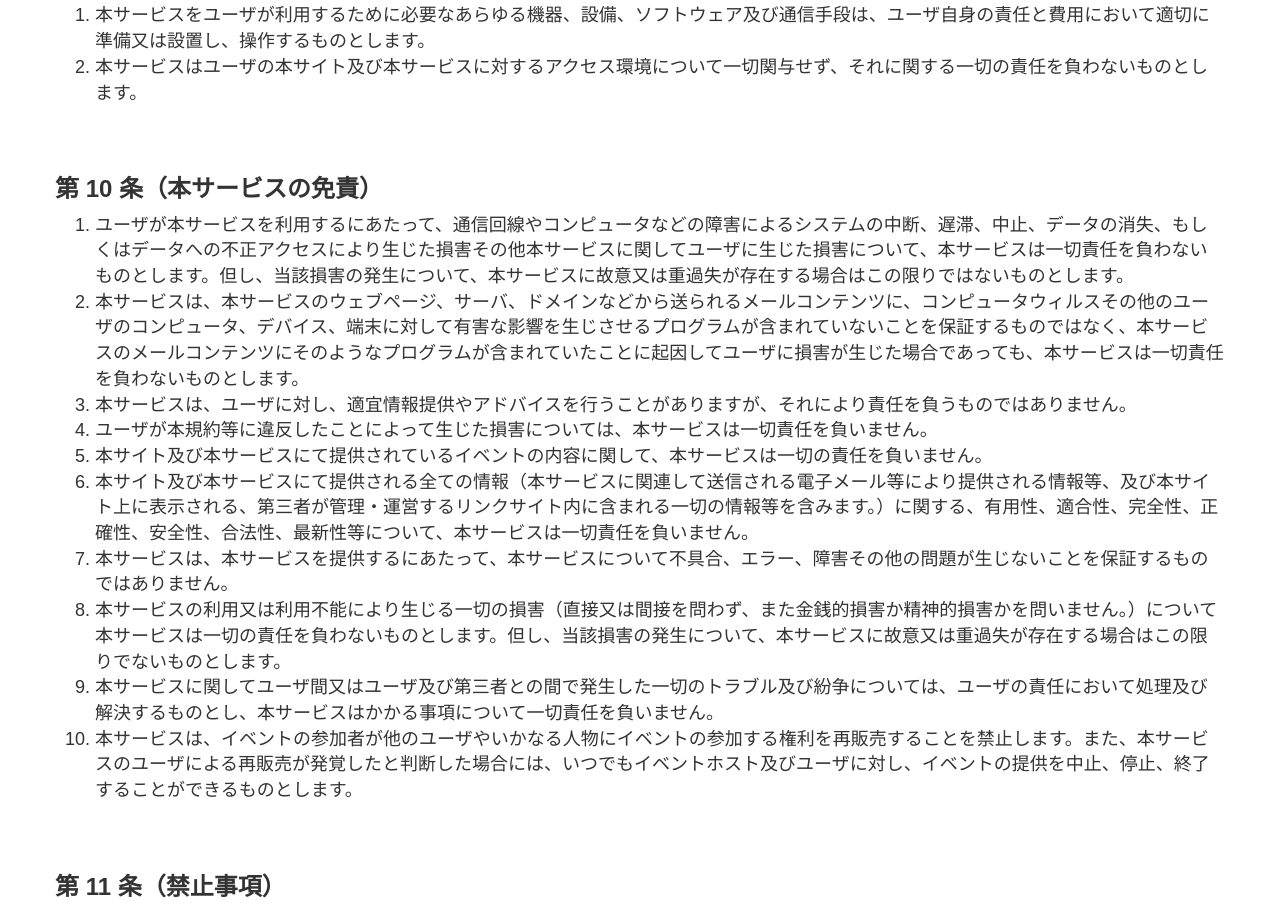
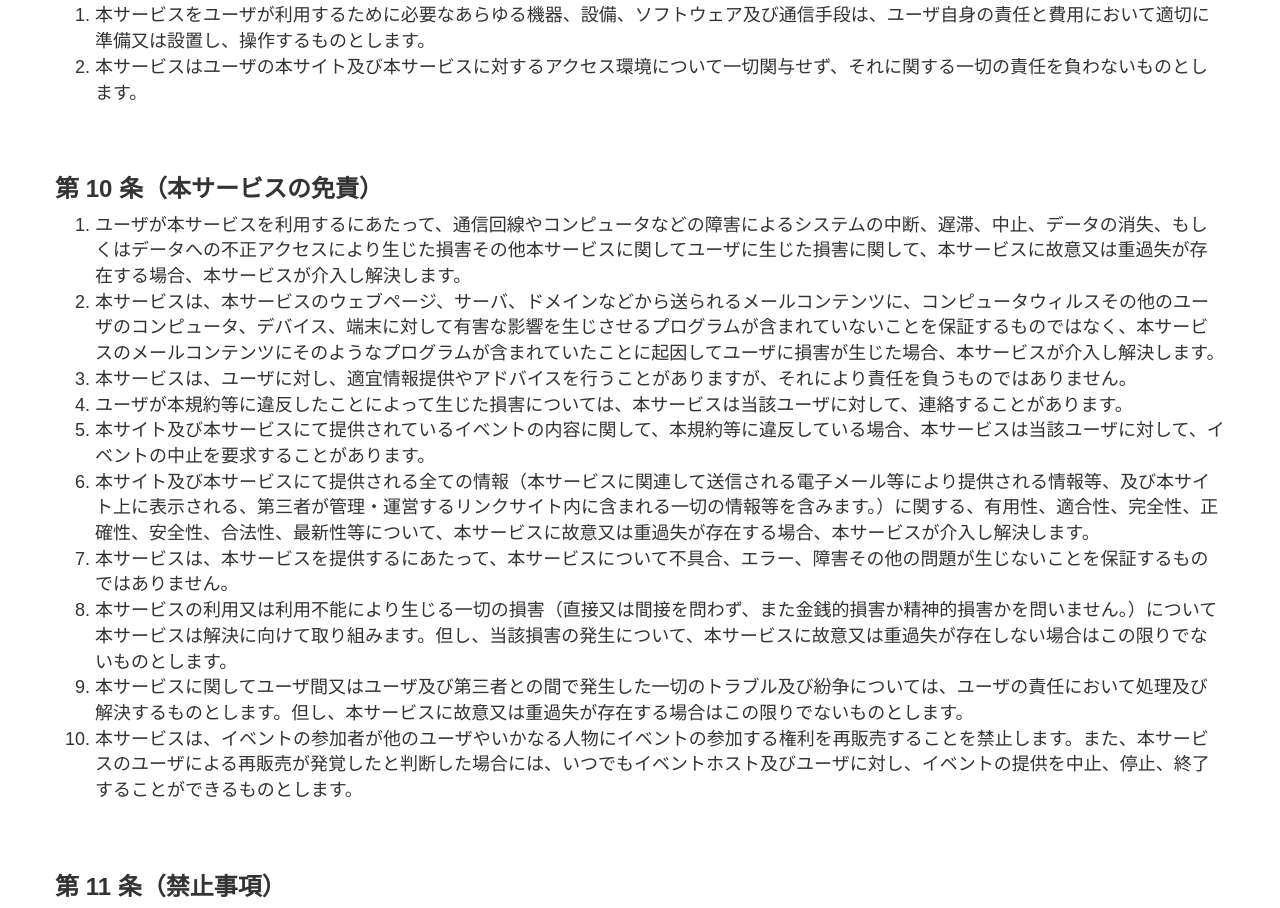
Before and after one commit to Taiji-tech/git_eventorg, a Rails app: page /term in a window 1280 px wide. Shown: the part 2108-3016 px from the top of the page. Run offline with Rails 7, Linux system fonts and the light colour scheme; style sheets or scripts are compiled from the project's sources; some libraries are stand-ins or nearby versions.

Commit message:
update term

```diff
--- a/app/views/static_page/term.html.erb
+++ b/app/views/static_page/term.html.erb
@@ -58,15 +58,15 @@
   <div class="term">
     <h3>第 10 条（本サービスの免責）</h3>
     <ol>
-      <li>ユーザが本サービスを利用するにあたって、通信回線やコンピュータなどの障害によるシステムの中断、遅滞、中止、データの消失、もしくはデータへの不正アクセスにより生じた損害その他本サービスに関してユーザに生じた損害について、本サービスは一切責任を負わないものとします。但し、当該損害の発生について、本サービスに故意又は重過失が存在する場合はこの限りではないものとします。</li>
-      <li>本サービスは、本サービスのウェブページ、サーバ、ドメインなどから送られるメールコンテンツに、コンピュータウィルスその他のユーザのコンピュータ、デバイス、端末に対して有害な影響を生じさせるプログラムが含まれていないことを保証するものではなく、本サービスのメールコンテンツにそのようなプログラムが含まれていたことに起因してユーザに損害が生じた場合であっても、本サービスは一切責任を負わないものとします。</li>
+      <li>ユーザが本サービスを利用するにあたって、通信回線やコンピュータなどの障害によるシステムの中断、遅滞、中止、データの消失、もしくはデータへの不正アクセスにより生じた損害その他本サービスに関してユーザに生じた損害に関して、本サービスに故意又は重過失が存在する場合、本サービスが介入し解決します。</li>
+      <li>本サービスは、本サービスのウェブページ、サーバ、ドメインなどから送られるメールコンテンツに、コンピュータウィルスその他のユーザのコンピュータ、デバイス、端末に対して有害な影響を生じさせるプログラムが含まれていないことを保証するものではなく、本サービスのメールコンテンツにそのようなプログラムが含まれていたことに起因してユーザに損害が生じた場合、本サービスが介入し解決します。</li>
       <li>本サービスは、ユーザに対し、適宜情報提供やアドバイスを行うことがありますが、それにより責任を負うものではありません。</li>
-      <li>ユーザが本規約等に違反したことによって生じた損害については、本サービスは一切責任を負いません。</li>
-      <li>本サイト及び本サービスにて提供されているイベントの内容に関して、本サービスは一切の責任を負いません。</li>
-      <li>本サイト及び本サービスにて提供される全ての情報（本サービスに関連して送信される電子メール等により提供される情報等、及び本サイト上に表示される、第三者が管理・運営するリンクサイト内に含まれる一切の情報等を含みます。）に関する、有用性、適合性、完全性、正確性、安全性、合法性、最新性等について、本サービスは一切責任を負いません。</li>
+      <li>ユーザが本規約等に違反したことによって生じた損害については、本サービスは当該ユーザに対して、連絡することがあります。</li>
+      <li>本サイト及び本サービスにて提供されているイベントの内容に関して、本規約等に違反している場合、本サービスは当該ユーザに対して、イベントの中止を要求することがあります。</li>
+      <li>本サイト及び本サービスにて提供される全ての情報（本サービスに関連して送信される電子メール等により提供される情報等、及び本サイト上に表示される、第三者が管理・運営するリンクサイト内に含まれる一切の情報等を含みます。）に関する、有用性、適合性、完全性、正確性、安全性、合法性、最新性等について、本サービスに故意又は重過失が存在する場合、本サービスが介入し解決します。</li>
       <li>本サービスは、本サービスを提供するにあたって、本サービスについて不具合、エラー、障害その他の問題が生じないことを保証するものではありません。</li>
-      <li>本サービスの利用又は利用不能により生じる一切の損害（直接又は間接を問わず、また金銭的損害か精神的損害かを問いません。）について本サービスは一切の責任を負わないものとします。但し、当該損害の発生について、本サービスに故意又は重過失が存在する場合はこの限りでないものとします。</li>
-      <li>本サービスに関してユーザ間又はユーザ及び第三者との間で発生した一切のトラブル及び紛争については、ユーザの責任において処理及び解決するものとし、本サービスはかかる事項について一切責任を負いません。</li>
+      <li>本サービスの利用又は利用不能により生じる一切の損害（直接又は間接を問わず、また金銭的損害か精神的損害かを問いません。）について本サービスは解決に向けて取り組みます。但し、当該損害の発生について、本サービスに故意又は重過失が存在しない場合はこの限りでないものとします。</li>
+      <li>本サービスに関してユーザ間又はユーザ及び第三者との間で発生した一切のトラブル及び紛争については、ユーザの責任において処理及び解決するものとします。但し、本サービスに故意又は重過失が存在する場合はこの限りでないものとします。</li>
       <li>本サービスは、イベントの参加者が他のユーザやいかなる人物にイベントの参加する権利を再販売することを禁止します。また、本サービスのユーザによる再販売が発覚したと判断した場合には、いつでもイベントホスト及びユーザに対し、イベントの提供を中止、停止、終了することができるものとします。</li>
     </ol>
   </div>
@@ -263,7 +263,7 @@
       <li>イベントホストの銀行口座への入金の際、イベントホストが振込手数料250円(税込)を負担します。<br><br>
           （例えば、1人当たり参加費2000円のイベントに１0人が参加した場合）<br><br>
           イベント参加費 = 2,000円　x 10人 = 20,000円<br>
-          サイト利用料 = 20,000円　x 10% = 2,000円<br>
+          サイト利用料 = 20,000円　x 10% = 3,000円<br>
           振込手数料 = 250円<br>
           イベントホストの銀行口座への入金額＝20,000円 - 2000円 – 250円 = 17,750円
           </li>
```
